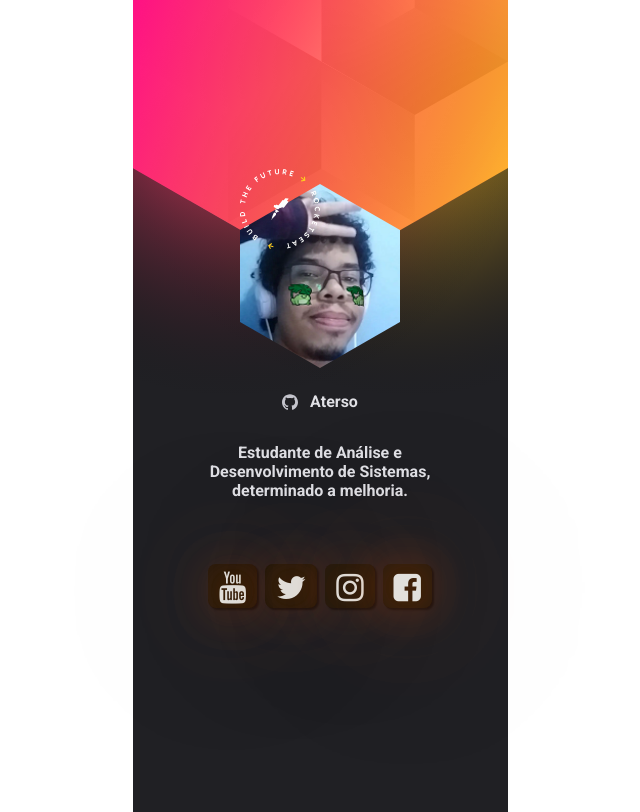
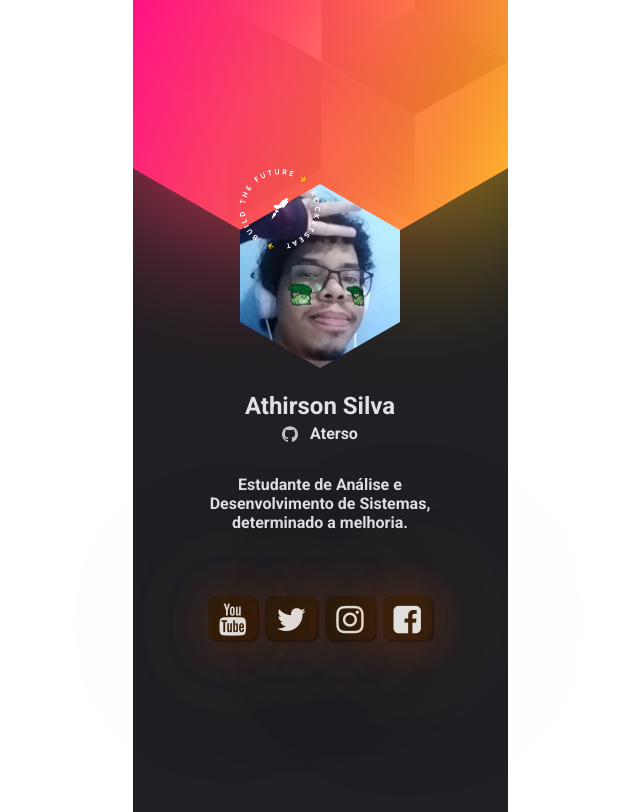
Before and after one commit to Athirson-Silva/NLW-Heat-2021-Trilha-Origin, a plain HTML site: page index.html in a window 1280 px wide. Shown: the whole page, without its empty margins (320-960 px from the left). Drawn offline with Linux system fonts and the light colour scheme; no server answers.

Commit message:
Update index.html

```diff
--- a/index.html
+++ b/index.html
@@ -30,7 +30,7 @@
           <img id="userImage" src="img/Foto de perfil.png" alt="Foto de perfil"/>
         </div>
 
-        <h1 id="userName"></h1>
+        <h1 id="userName">Athirson Silva</h1>
 
         <a id ="userLink" href="" target="_blank" ><img src="img/github.svg" alt="Ícone Github" />Aterso</a>
 
```
